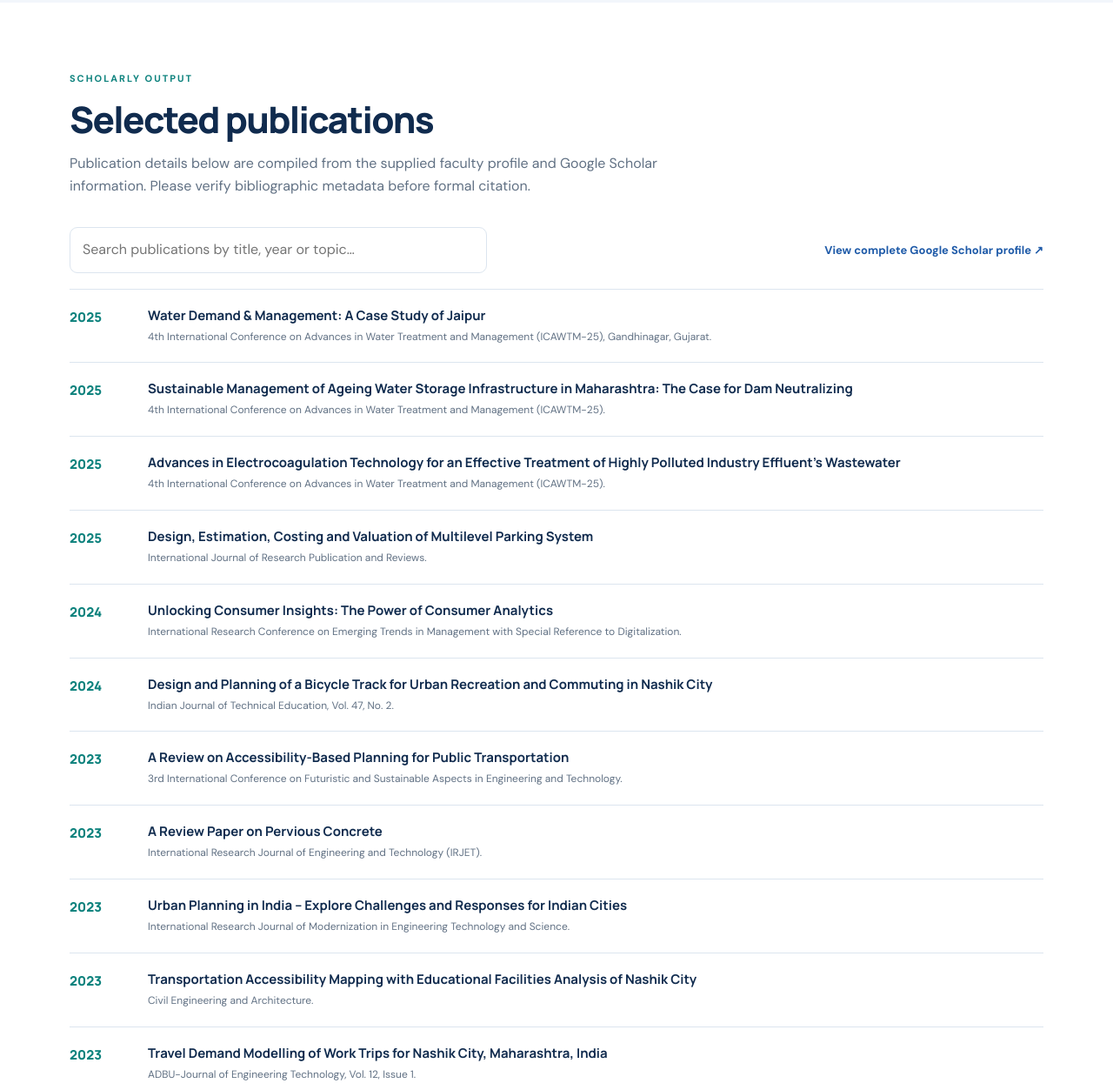
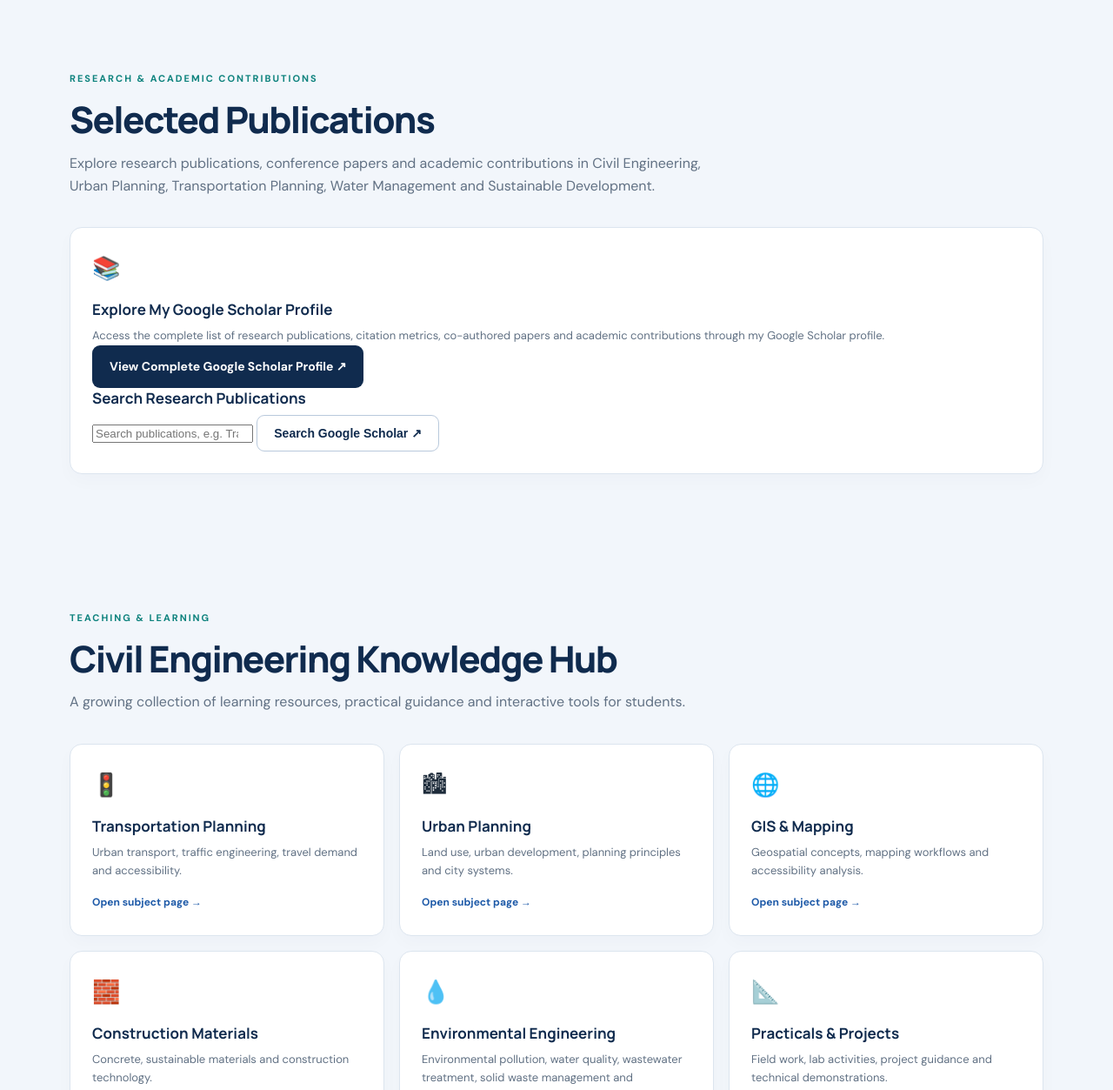
Before and after one commit to darshpatel-git/darshankumarpatel.github.io, a plain HTML site: page index.html in a window 1280 px wide. Shown: the part 1966-3219 px from the top of the page at 87% size. Drawn offline with Linux system fonts and the light colour scheme.

Commit message:
Update index.html

```diff
--- a/index.html
+++ b/index.html
@@ -88,39 +88,63 @@
   </div>
 </section>
 
-<section class="section container" id="publications">
-  <div class="section-heading"><p class="eyebrow">SCHOLARLY OUTPUT</p><h2>Selected publications</h2><p>Publication details below are compiled from the supplied faculty profile and Google Scholar information. Please verify bibliographic metadata before formal citation.</p></div>
-  <div class="publication-tools"><input id="publicationSearch" type="search" placeholder="Search publications by title, year or topic…" aria-label="Search publications"><a class="text-link" href="https://scholar.google.com/citations?user=9vklDj0AAAAJ&hl=en" target="_blank" rel="noopener">View complete Google Scholar profile ↗</a></div>
-  <div class="publication-list" id="publicationList">
-    <article class="publication"><span class="year">2025</span><div><h3>Water Demand & Management: A Case Study of Jaipur</h3><p>4th International Conference on Advances in Water Treatment and Management (ICAWTM-25), Gandhinagar, Gujarat.</p></div></article>
-    <article class="publication"><span class="year">2025</span><div><h3>Sustainable Management of Ageing Water Storage Infrastructure in Maharashtra: The Case for Dam Neutralizing</h3><p>4th International Conference on Advances in Water Treatment and Management (ICAWTM-25).</p></div></article>
-    <article class="publication"><span class="year">2025</span><div><h3>Advances in Electrocoagulation Technology for an Effective Treatment of Highly Polluted Industry Effluent's Wastewater</h3><p>4th International Conference on Advances in Water Treatment and Management (ICAWTM-25).</p></div></article>
-    <article class="publication"><span class="year">2025</span><div><h3>Design, Estimation, Costing and Valuation of Multilevel Parking System</h3><p>International Journal of Research Publication and Reviews.</p></div></article>
-    <article class="publication"><span class="year">2024</span><div><h3>Unlocking Consumer Insights: The Power of Consumer Analytics</h3><p>International Research Conference on Emerging Trends in Management with Special Reference to Digitalization.</p></div></article>
-    <article class="publication"><span class="year">2024</span><div><h3>Design and Planning of a Bicycle Track for Urban Recreation and Commuting in Nashik City</h3><p>Indian Journal of Technical Education, Vol. 47, No. 2.</p></div></article>
-    <article class="publication"><span class="year">2023</span><div><h3>A Review on Accessibility-Based Planning for Public Transportation</h3><p>3rd International Conference on Futuristic and Sustainable Aspects in Engineering and Technology.</p></div></article>
-    <article class="publication"><span class="year">2023</span><div><h3>A Review Paper on Pervious Concrete</h3><p>International Research Journal of Engineering and Technology (IRJET).</p></div></article>
-    <article class="publication"><span class="year">2023</span><div><h3>Urban Planning in India – Explore Challenges and Responses for Indian Cities</h3><p>International Research Journal of Modernization in Engineering Technology and Science.</p></div></article>
-    <article class="publication"><span class="year">2023</span><div><h3>Transportation Accessibility Mapping with Educational Facilities Analysis of Nashik City</h3><p>Civil Engineering and Architecture.</p></div></article>
-    <article class="publication"><span class="year">2023</span><div><h3>Travel Demand Modelling of Work Trips for Nashik City, Maharashtra, India</h3><p>ADBU-Journal of Engineering Technology, Vol. 12, Issue 1.</p></div></article>
-    <article class="publication"><span class="year">2023</span><div><h3>Analysis of Tableau in Construction Industry</h3><p>International Journal of Research Publication and Review.</p></div></article>
-    <article class="publication"><span class="year">2023</span><div><h3>Investigating the Substitution of Fine Aggregate with Plastic Waste in Concrete Alongside an Examination of Solid Waste Management in Dhule City</h3><p>International Journal of Progressive Research in Engineering Management and Science.</p></div></article>
-    <article class="publication"><span class="year">2022</span><div><h3>A Review Paper on Comparative Analysis of MIVAN Formwork Technology and Conventional Formwork Technology</h3><p>International Journal of Research Publication and Reviews.</p></div></article>
-    <article class="publication"><span class="year">2022</span><div><h3>Study of Partial Replacement of Bagasse Ash in Concrete</h3><p>International Journal of Research Publication and Reviews.</p></div></article>
-    <article class="publication"><span class="year">2022</span><div><h3>Enhancing Public Transportation through Accessible Planning for Children</h3><p>International Journal of Early Childhood Special Education.</p></div></article>
-    <article class="publication"><span class="year">2021</span><div><h3>Study of Existing Water Treatment Plant and Expansion for Future Growth at MIDC, Avdhan, Dhule</h3><p>European Chemical Bulletin.</p></div></article>
-    <article class="publication"><span class="year">2021</span><div><h3>In India's Urban Planning: Uncovering Challenges and Solutions for Indian Cities</h3><p>NeuroQuantology.</p></div></article>
-    <article class="publication"><span class="year">2021</span><div><h3>Constructing a Physical Model Using MIVAN Technology Including the Evaluation and Estimation of Building</h3><p>NeuroQuantology.</p></div></article>
-    <article class="publication"><span class="year">2020</span><div><h3>Developing Public Transport Accessibility Model for Nashik City, Maharashtra, India</h3><p>International Journal of Scientific & Technology Research, Vol. 9, Issue 3.</p></div></article>
-    <article class="publication"><span class="year">2020</span><div><h3>Digital and Online Education System in India</h3><p>International Journal of Research, Vol. 10, Issue 1.</p></div></article>
-    <article class="publication"><span class="year">2020</span><div><h3>Design & Construction of Green Highway in India Considering Sustainable Development</h3><p>Proceedings of International Conference on Green Highway Construction – A Sustainable Approach, NIT Surathkal.</p></div></article>
-    <article class="publication"><span class="year">2020</span><div><h3>Impact of COVID-19 on the Construction and Engineering Industry</h3><p>Turkish Journal of Computer and Mathematics Education, Vol. 11, No. 3, pp. 2366–2376.</p></div></article>
-    <article class="publication"><span class="year">2019</span><div><h3>The Influence of Urbanization on the Sustainability of Dhule City</h3><p>International Journal of Research and Analytical Reviews, Vol. 6, Issue 1.</p></div></article>
-    <article class="publication"><span class="year">2019</span><div><h3>Scenario of Water Supply and Demand for Cauvery Basin: PODIUMSim Approach</h3><p>International Journal of Research and Analytical Reviews, Vol. 6, Issue 1.</p></div></article>
-    <article class="publication"><span class="year">2018</span><div><h3>Planning and Development of a Green Highway in India with a Focus on Sustainability</h3><p>International Journal of Research and Analytical Reviews, Vol. 5, Issue 4.</p></div></article>
+
+<section class="section section-soft" id="publications">
+  <div class="container">
+    <div class="section-heading">
+      <p class="eyebrow">RESEARCH & ACADEMIC CONTRIBUTIONS</p>
+      <h2>Selected Publications</h2>
+      <p>
+        Explore research publications, conference papers and academic contributions
+        in Civil Engineering, Urban Planning, Transportation Planning,
+        Water Management and Sustainable Development.
+      </p>
+    </div>
+
+    <div class="topic-card scholar-panel">
+      <div class="topic-icon">📚</div>
+
+      <h3>Explore My Google Scholar Profile</h3>
+
+      <p>
+        Access the complete list of research publications, citation metrics,
+        co-authored papers and academic contributions through my Google Scholar profile.
+      </p>
+
+      <a
+        class="button primary"
+        href="https://scholar.google.com/citations?user=9vklDj0AAAAJ&amp;hl=en"
+        target="_blank"
+        rel="noopener">
+        View Complete Google Scholar Profile ↗
+      </a>
+
+      <div class="scholar-search">
+        <h3>Search Research Publications</h3>
+
+        <form
+          action="https://scholar.google.com/scholar"
+          method="get"
+          target="_blank">
+
+          <input type="hidden" name="hl" value="en">
+
+          <input
+            type="search"
+            name="q"
+            placeholder="Search publications, e.g. Transportation Accessibility, Water Management..."
+            aria-label="Search research publications"
+            required>
+
+          <button class="button secondary" type="submit">
+            Search Google Scholar ↗
+          </button>
+        </form>
+      </div>
+    </div>
   </div>
-  <p class="note">*Citation count of 53 is taken from the supplied faculty profile and may change over time. Google Scholar is the live source for current metrics.</p>
 </section>
+
 
 <section class="section section-soft" id="teaching">
   <div class="container">
```
